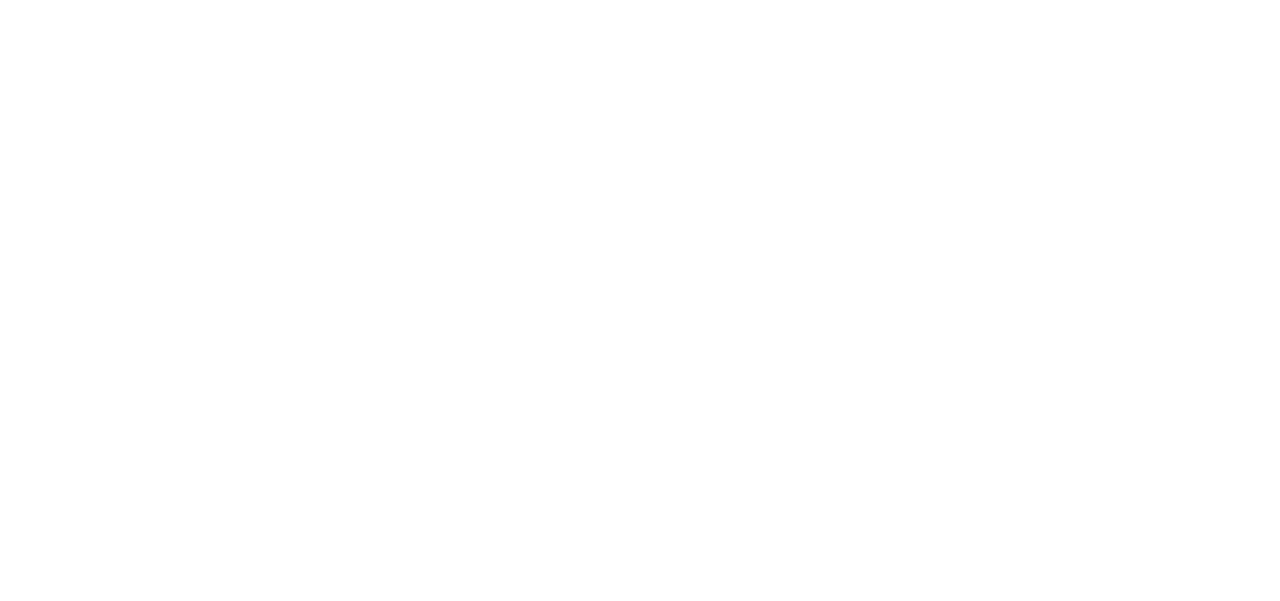
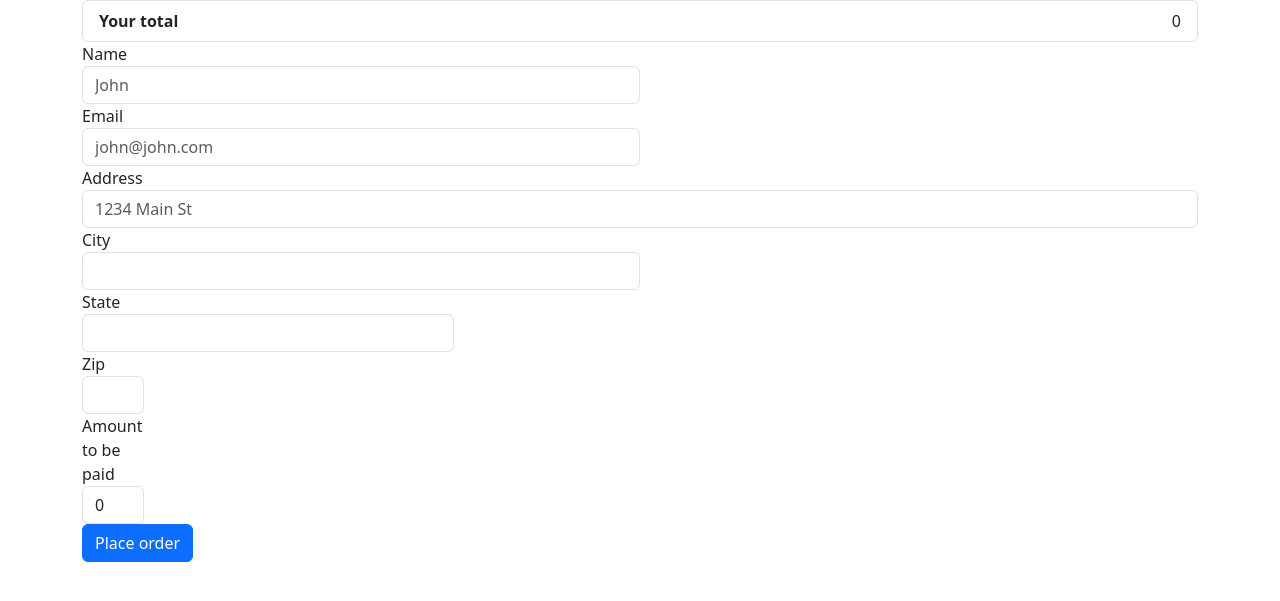
Before and after one commit to Sonalarya07/ecomsite, a Django app: page /checkout/ in a window 1280 px wide. Before the commit the part shown is empty. Shown: the top 601 px of the page. Run offline with Django 5.2, Linux system fonts and the light colour scheme.

Commit message:
successfully running cart

```diff
--- a/shop/admin.py
+++ b/shop/admin.py
@@ -1,5 +1,6 @@
 from django.contrib import admin
-from .models import Products
+from .models import Products,Order
 # Register your models here.
 
 admin.site.register(Products)
+admin.site.register(Order)
--- a/shop/templates/shop/checkout.html
+++ b/shop/templates/shop/checkout.html
@@ -3,16 +3,68 @@
 <head>
     <meta charset="UTF-8">
     <meta name="viewport" content="width=device-width, initial-scale=1.0">
+    <link href="https://cdn.jsdelivr.net/npm/bootstrap@5.3.2/dist/css/bootstrap.min.css" rel="stylesheet" integrity="sha384-T3c6CoIi6uLrA9TneNEoa7RxnatzjcDSCmG1MXxSR1GAsXEV/Dwwykc2MPK8M2HN" crossorigin="anonymous">
+
+
     <script src="https://code.jquery.com/jquery-3.7.1.js" integrity="sha256-eKhayi8LEQwp4NKxN+CfCh+3qOVUtJn3QNZ0TciWLP4=" crossorigin="anonymous"></script>
+    <script src="https://cdn.jsdelivr.net/npm/bootstrap@5.3.2/dist/js/bootstrap.bundle.min.js" integrity="sha384-C6RzsynM9kWDrMNeT87bh95OGNyZPhcTNXj1NW7RuBCsyN/o0jlpcV8Qyq46cDfL" crossorigin="anonymous"></script>
     <title>Document</title>
 </head>
 <body>
     <div class="container">
-        <div class="col-md-12">
-            <div class="row">
+        <div class="row">
+            <div class="col-md-12">
+
                 <ul class="list-group" id="item_list">
 
                   </ul>
+            </div>
+        </div>
+
+        <div class="row">
+            <div class="col-md-12">
+                <form method="POST">
+                    {% csrf_token %}
+                        <input type="hidden" id="items" name="name">
+                    <div class="form-row">
+                      <div class="form-group col-md-6">
+                        <label for="inputEmail4">Name</label>
+                        <input id="name" name="name" type="text" class="form-control" placeholder="John">
+                      </div>
+                      <div class="form-group col-md-6">
+                        <label for="inputPassword4">Email</label>
+                        <input id="email" name="email" type="text" class="form-control" placeholder="john@john.com">
+                      </div>
+                    </div>
+                    <div class="form-group">
+                      <label for="inputAddress">Address</label>
+                      <input type="text" class="form-control" id="inputAddress" placeholder="1234 Main St">
+                    </div>
+                    <!-- <div class="form-group">
+                      <label for="inputAddress2">Address 2</label>
+                      <input type="text" class="form-control" id="inputAddress2" placeholder="Apartment, studio, or floor">
+                    </div> -->
+                    <div class="form-row">
+                      <div class="form-group col-md-6">
+                        <label for="inputCity">City</label>
+                        <input id="city" name="city" type="text" class="form-control" id="inputCity">
+                      </div>
+                      <div class="form-group col-md-4">
+                        <label for="inputState">State</label>
+                        <input id="state" name="state" type="text" class="form-control" id="inputState">
+                      <div class="form-group col-md-2">
+                        <label for="inputZip">Zip</label>
+                        <input id="zipcode" name="zipcode" type="text" class="form-control" id="inputZip">
+                      </div>
+                      <div class="form-group col-md-2">
+                        <label for="inputZip">Amount to be paid</label>
+                        <input readonly="" type="text" class="form-control" id="total" name="total">
+                      </div>
+                    </div>
+
+                    <button type="submit" class="btn btn-primary">Place order</button>
+                  </form>
+
             </div>
         </div>
     </div>
@@ -26,14 +78,23 @@
     cart = JSON.parse(localStorage.getItem('cart'));
 
 }
+let total = 0;
 for(item in cart){
     let name = cart[item][1];
     let quantity = cart[item][0];
+    let price = cart[item][2];
+    total = total + cart[item][2];
 
-    itemString = `<li class="list-group-item">${name}-${quantity}</li>`
+
+
+    itemString = ` <li class="list-group-item"><span class="">${quantity}</span> of ${name} <span class="">${price}</span> </li>`
+
 
     $('#item_list').append(itemString);
 }
-
+totalPrice = ` <li class = " list-group-item d-flex justify-content-between align-items-center"><b>Your total</b> ${total}</li> `
+$('#total').val(total);
+$('#item_list').append(totalPrice);
+$('#items').val(JSON.stringify(cart));
 </script>
 </html>
--- a/shop/views.py
+++ b/shop/views.py
@@ -1,5 +1,5 @@
 from django.shortcuts import render
-from .models import Products
+from .models import Products,Order
 from django.core.paginator import Paginator
 
 # Create your views here.
@@ -25,4 +25,18 @@
     return render(request,'shop/detail.html',{'product_object': product_object})
 
 def checkout(request):
+
+    if request.method == "POST":
+        items = request.POST.get("items","")
+        name = request.POST.get("name","")
+        email = request.POST.get("email","")
+        address = request.POST.get("address","")
+        city = request.POST.get("city","")
+        zipcode = request.POST.get("zipcode","")
+        state = request.POST.get("state","")
+        total = request.POST.get("total","")
+
+        order = Order( items = items,name=name,email=email,address=address,city=city,state=state,zipcode=zipcode)
+        order.save()
+
     return render(request,'shop/checkout.html')
```
Also changed, not shown: shop/models.py (+10 -0 lines), shop/templates/shop/index.html (+9 -5 lines), db.sqlite3, shop/migrations/0002_order.py (added), shop/migrations/0003_order_address_alter_order_zipcode.py (added), shop/migrations/0004_order_total.py (added).
